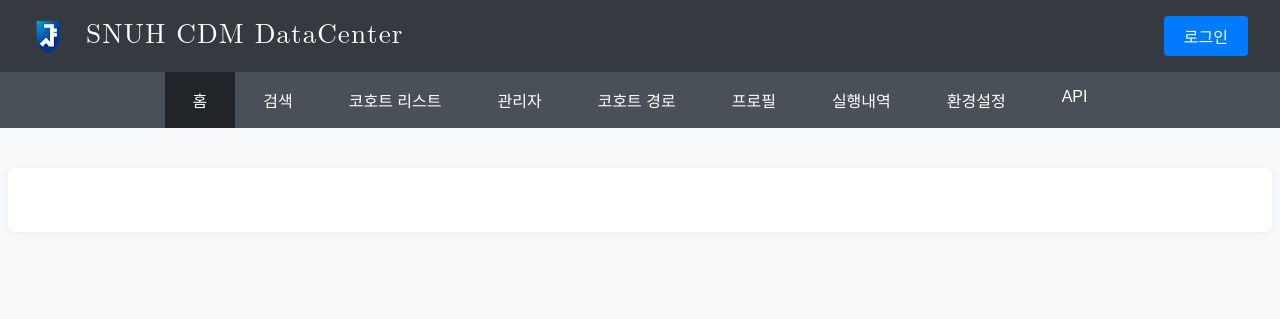
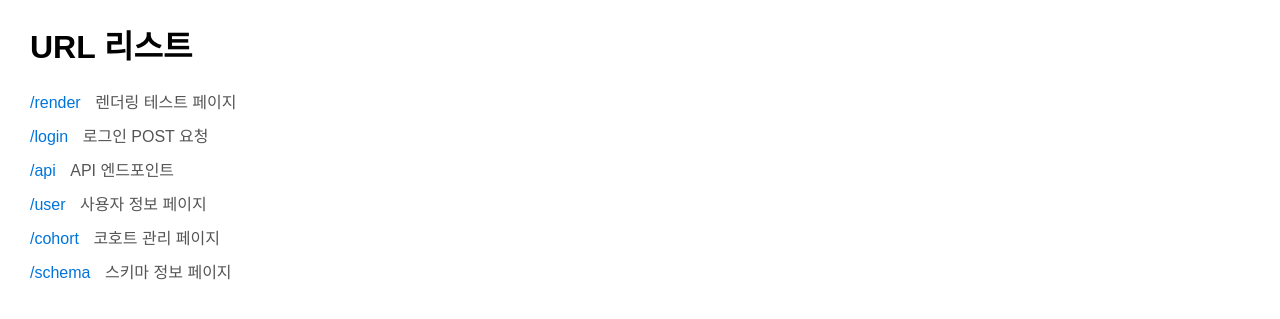
Before and after one commit to bamtoll09/SNUH_DataCenter, a FastAPI app: page / in a window 1280 px wide. Shown: the top 319 px of the page. Run offline with FastAPI, Linux system fonts and the light colour scheme; some libraries are stand-ins or nearby versions.

Commit message:
Splitted rendering page

```diff
--- a/main.py
+++ b/main.py
@@ -5,12 +5,17 @@ from fastapi.responses import HTMLResponse
 from fastapi.templating import Jinja2Templates
 from fastapi.staticfiles import StaticFiles
 
-# -------- Importing Tabs --------
-from tabs import home, search, admin, chrt_list, api_intro
+# -------- Importing Pydantic Models --------
+from utils.forms import LoginForm
 
 
 # -------- Importing API Routers --------
 from utils import api, documents
+
+
+# -------- Importing Rendering Routes --------
+from utils import render
+
 
 # -------- Logging Setup --------
 import logging
@@ -38,31 +43,22 @@ from sqlmodel import Session, select
 ## ------- FastAPI Application Setup --------
 app = FastAPI()
 app.mount("/static", StaticFiles(directory="static"), name="static")
-
-app.include_router(home.router)
-app.include_router(search.router)
-app.include_router(admin.router)
-app.include_router(chrt_list.router)
 app.include_router(api.router)
-app.include_router(api_intro.router)
 
 # For protected documents
 app.include_router(documents.router)
+app.include_router(render.router)
 
 templates = Jinja2Templates(directory="templates")
 
 
 # -------- Routes --------
 @app.get("/", response_class=HTMLResponse)
-async def render_index():
-    return templates.TemplateResponse("base.html", {"request": {}})
-
-@app.get("/login")
-async def render_login():
-    return templates.TemplateResponse("login.html", {"request": {}})
+async def render_base() -> HTMLResponse:
+    return templates.TemplateResponse("index.html", {"request": {}})
 
 @app.post("/login", response_class=HTMLResponse)
-async def login(
+async def send_login_post(
     id: str = Form(...),
     pw: str = Form(...),
     session: Session = Depends(get_atlas_session)) -> HTMLResponse:
@@ -105,16 +101,3 @@ async def login(
                    "X-Access-Token": access_token}
 
         return HTMLResponse(content=html_content, headers=headers)
-
-@app.get("/db")
-async def read_db(
-    session: Session = Depends(get_atlas_session),
-    subject_id: int = 1112) -> list[PathwayAnalysisEvents]:
-    logger.debug(f"Reading database with subject_id={subject_id}")
-    stmt = select(PathwayAnalysisEvents).where(
-        PathwayAnalysisEvents.subject_id == subject_id)
-    return session.exec(stmt).all()
-
-@app.get("/items/{item_id}")
-def read_item(item_id: int, q: Union[str, None] = None):
-    return {"item_id": item_id, "q": q}
--- a/templates/base.html
+++ b/templates/base.html
@@ -115,7 +115,7 @@
             SNUH CDM DataCenter
         </div>
         <div id="auth-section">
-            <a href="/login" id="login-link"><button class="login-btn" id="login-btn">로그인</button></a>
+            <a href="/render/login" id="login-link"><button class="login-btn" id="login-btn">로그인</button></a>
         </div>
         <script>
             // Helper to format mm:ss
@@ -185,15 +185,15 @@
     </header>
     <nav>
         <ul class="nav-tabs">
-            <li><button class="active" data-tab="home" onclick="location.href='/home'">홈</button></li>
-            <li><button data-tab="search" onclick="location.href='/search'">검색</button></li>
-            <li><button data-tab="chrt_list" onclick="location.href='/list'">코호트 리스트</button></li>
-            <li><button data-tab="admin" onclick="location.href='/admin'">관리자</button></li>
+            <li><button class="active" data-tab="home" onclick="location.href='/render/home'">홈</button></li>
+            <li><button data-tab="search" onclick="location.href='/render/search'">검색</button></li>
+            <li><button data-tab="chrt_list" onclick="location.href='/render/list'">코호트 리스트</button></li>
+            <li><button data-tab="admin" onclick="location.href='/render/admin'">관리자</button></li>
             <li><button data-tab="pathway">코호트 경로</button></li>
             <li><button data-tab="profile">프로필</button></li>
             <li><button data-tab="history">실행내역</button></li>
             <li><button data-tab="settings">환경설정</button></li>
-            <li><button data-tab="apiintro" onclick="location.href='/api_intro'">API</button></li>
+            <li><button data-tab="apiintro" onclick="location.href='/render/api_intro'">API</button></li>
         </ul>
     </nav>
     <main>
@@ -243,6 +243,11 @@
                 activeTab.classList.add('active');
                 document.getElementById('tab-' + activeTab.dataset.tab).classList.add('active');
             }
+
+            const url = window.location.href;
+            const now = url.substring(0, url.length-1).split("/").pop();
+
+            if (now === "render") window.location.href += "home"
         };
 
         // Tab switching logic
--- a/templates/chrt_list.html
+++ b/templates/chrt_list.html
@@ -41,7 +41,7 @@ window.addEventListener('load', async () => {
                 li.textContent = cohort.name || '이름 없음';
                 li.style.cursor = 'pointer';
                 li.addEventListener('click', () => {
-                    window.location.href = `/list/${cohort.id}`;
+                    window.location.href = `/render/list/${cohort.id}`;
                 });
                 list.appendChild(li);
             });
--- /dev/null
+++ b/templates/index.html
@@ -0,0 +1,44 @@
+<!DOCTYPE html>
+<html lang="ko">
+<head>
+    <meta charset="UTF-8">
+    <title>URL 리스트</title>
+    <style>
+        body { font-family: Arial, sans-serif; margin-left: 30px; }
+        ul { list-style-type: none; padding: 0; }
+        li { margin: 10px 0; }
+        a { text-decoration: none; color: #0074d9; }
+        a:hover { text-decoration: underline; }
+        .desc { color: #555; margin-left: 10px; }
+    </style>
+</head>
+<body>
+    <h1>URL 리스트</h1>
+    <ul>
+        <li>
+            <a href="/render">/render</a>
+            <span class="desc">렌더링 테스트 페이지</span>
+        </li>
+        <li>
+            <a href="/login">/login</a>
+            <span class="desc">로그인 POST 요청</span>
+        </li>
+        <li>
+            <a href="/api">/api</a>
+            <span class="desc">API 엔드포인트</span>
+        </li>
+        <li>
+            <a href="/api/user">/user</a>
+            <span class="desc">사용자 정보 페이지</span>
+        </li>
+        <li>
+            <a href="/api/cohort">/cohort</a>
+            <span class="desc">코호트 관리 페이지</span>
+        </li>
+        <li>
+            <a href="/api/schema">/schema</a>
+            <span class="desc">스키마 정보 페이지</span>
+        </li>
+    </ul>
+</body>
+</html>
```
Also changed, not shown: utils/forms.py (added, +22 -0 lines), utils/render.py (added, +29 -0 lines).
